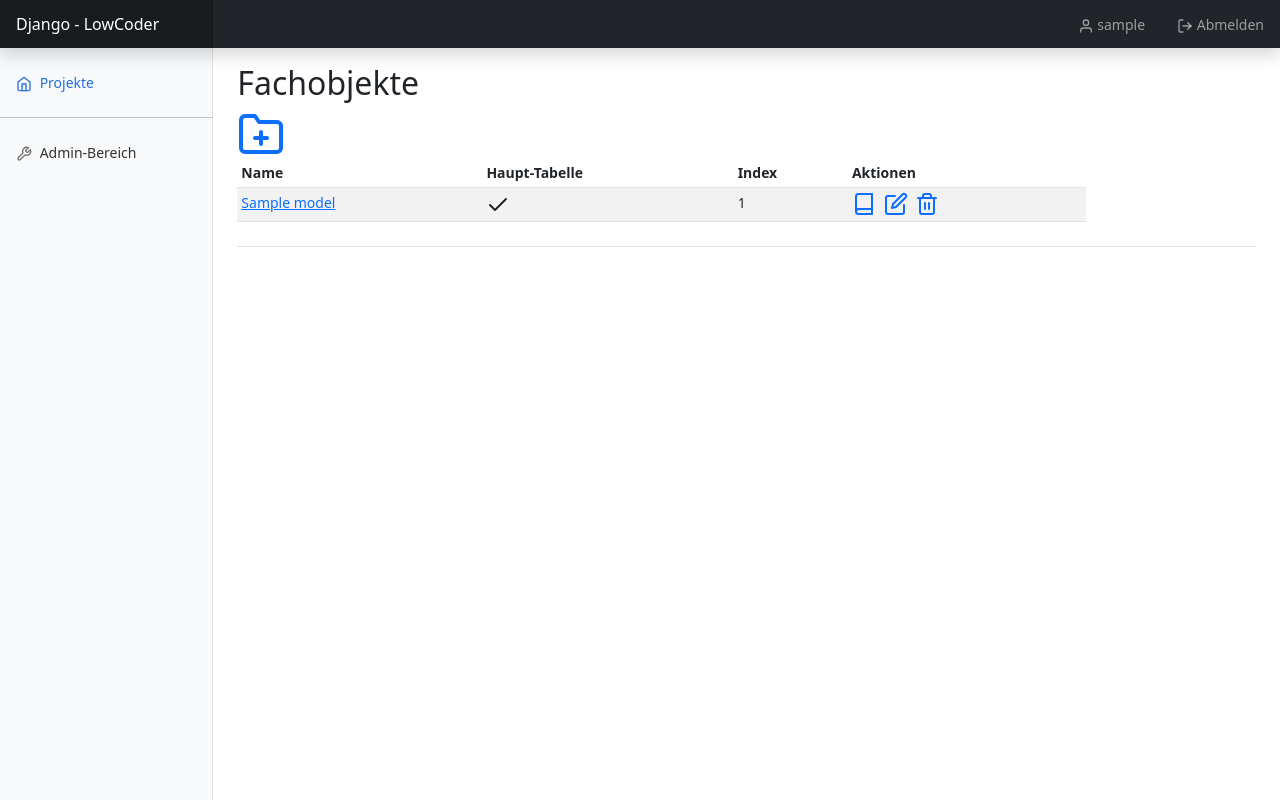
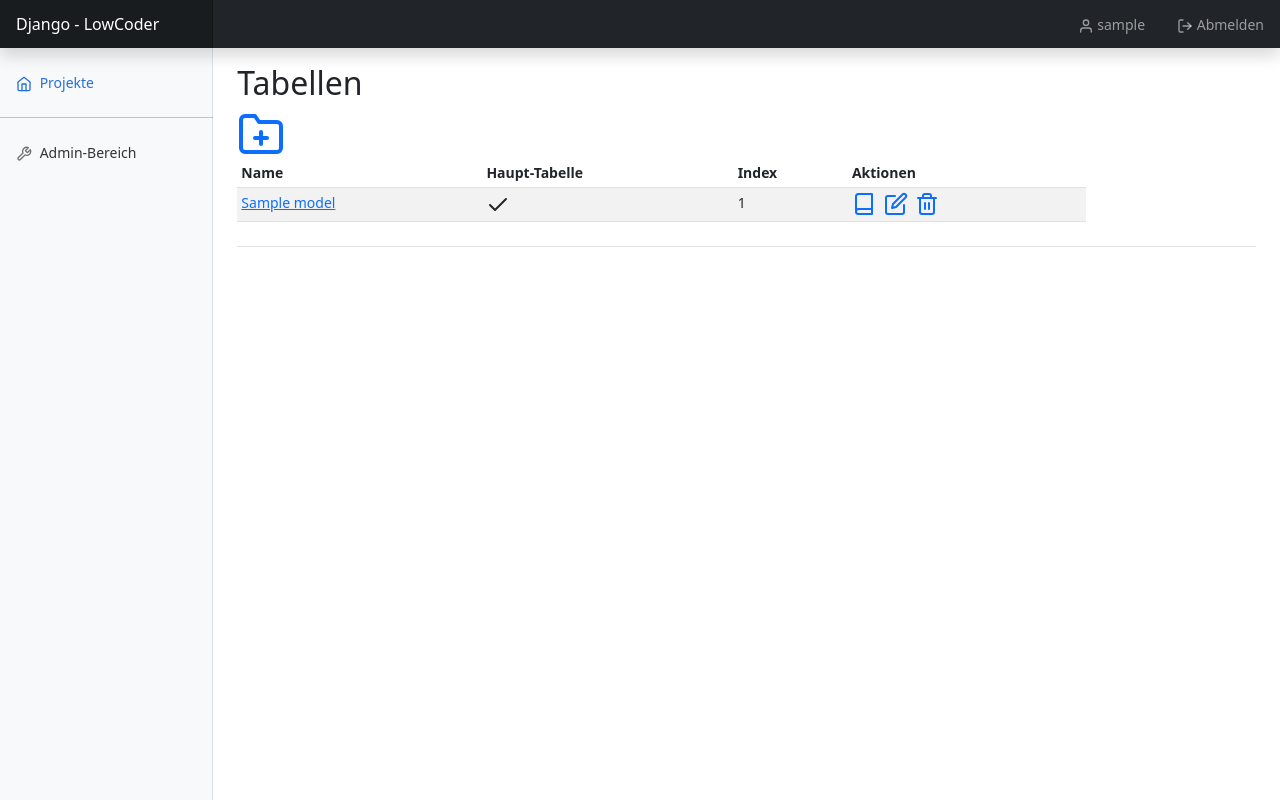
Before and after one commit to HenryJobst/django_lowcoder, a Django app: page /project/1/model in a window 1280 px wide. Run offline with Django 4.2, Linux system fonts and the light colour scheme; a user stored in the database is signed in; tables that the repository leaves empty hold one stand-in row (values such as "Sample post"); some libraries are stand-ins or nearby versions.

Commit message:
Fachobjekt -> Tabelle

```diff
--- a/project/templates/project/model_list.html
+++ b/project/templates/project/model_list.html
@@ -2,7 +2,7 @@
 
 {% block content %}
 {% load project_filters %}
-<h1 class="h2">Fachobjekte</h1>
+<h1 class="h2">Tabellen</h1>
 <div>
     <a role="button"
        href="{% url 'project_create_model' request.session.selected %}"><i
@@ -59,6 +59,6 @@
     </table>
 </div>
 {% else %}
-<p>Es gibt noch keine Fachobjekte.</p>
+<p>Es gibt noch keine Tabellen.</p>
 {% endif %}
 {% endblock %}
```
